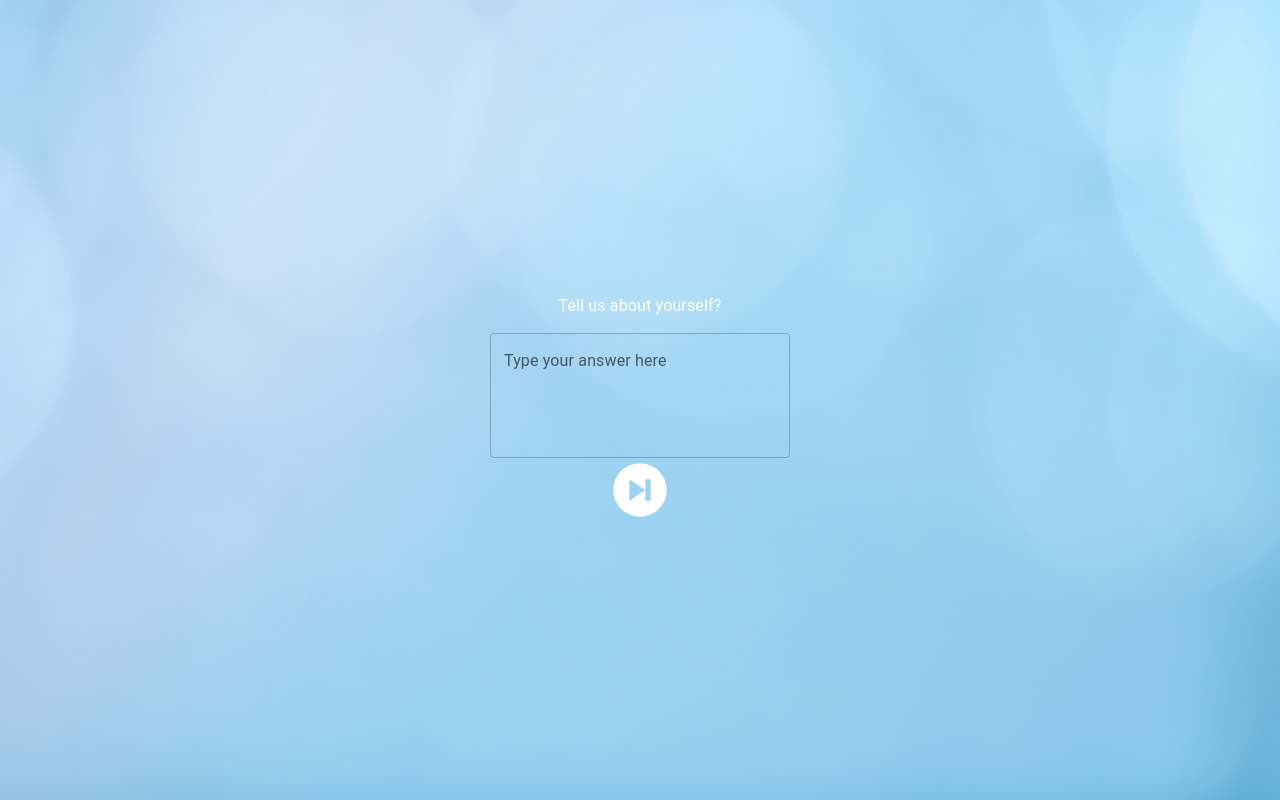
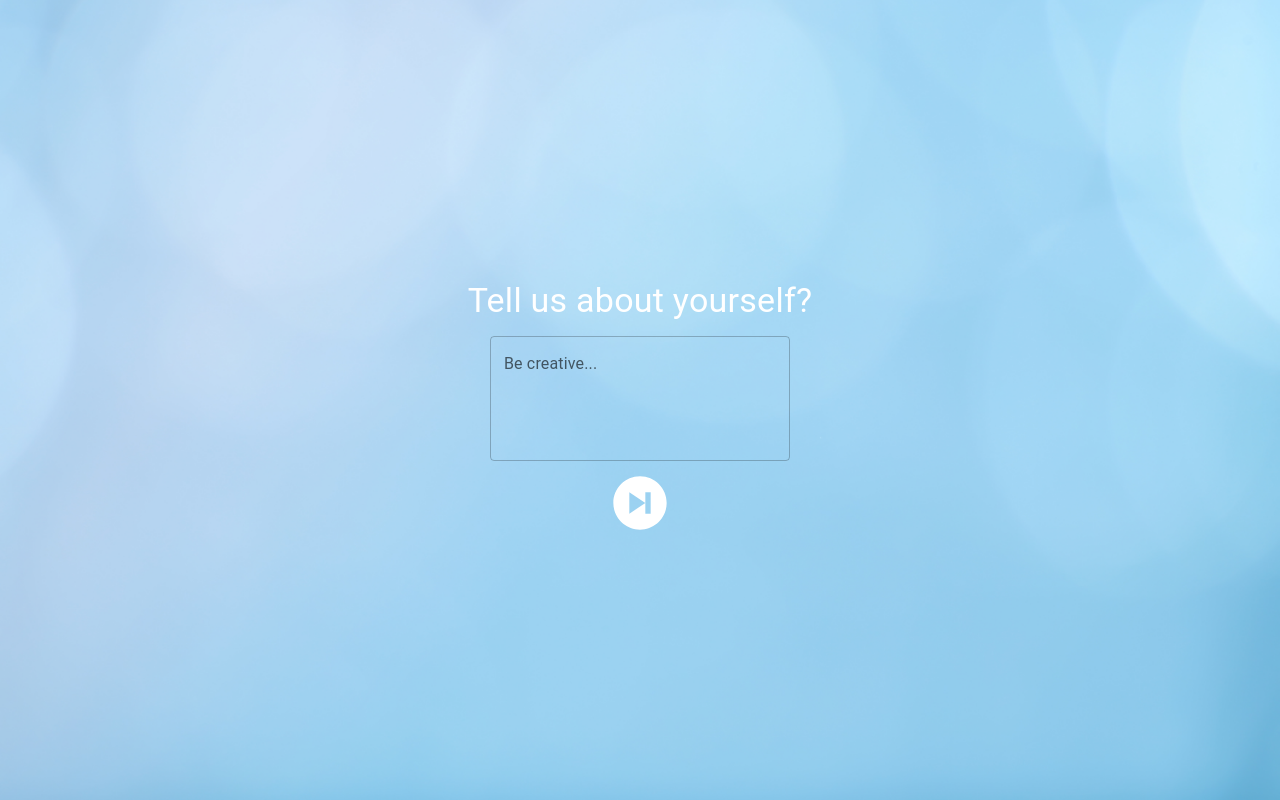
Before and after one commit to oprokopieva382/Love-Link, a React (Vite) app in the folder client/: page /question4 in a window 1280 px wide. Built offline with nearby package versions, Linux system fonts and the light colour scheme.

Commit message:
coding style Improvement in EntryNavBar

```diff
--- a/client/src/components/EntryNavBar.jsx
+++ b/client/src/components/EntryNavBar.jsx
@@ -1,6 +1,10 @@
-import Box from "@mui/material/Box";
 import Typography from "@mui/material/Typography";
-import { StyledArrow, StyledFaHeart } from "../style/entryNavBar.style";
+import {
+  StyledArrow,
+  StyledContainer,
+  StyledFaHeart,
+  StyledTypography,
+} from "../style/entryNavBar.style";
 import { LogInModal } from "./LogInModal";
 import { useState } from "react";
 
@@ -16,29 +20,19 @@ export const EntryNavBar = () => {
   };
 
   return (
-    <Box
-      sx={{
-        display: "flex",
-        justifyContent: "center",
-        padding: "10px 20px",
-        background: "rgba(255, 255, 255, 0.1)",
-        position: "fixed",
-        top: 0,
-        width: "100%",
-        zIndex: 1000,
-      }}
-    >
+    <StyledContainer>
       <Typography variant="h5">
-        Love<span style={{ color: "white", paddingRight: "10px" }}>Link </span>
+        <span style={{ color: "#90D1FF" }}>Love</span>
+        <span style={{ color: "white", paddingRight: "10px" }}>Link </span>
       </Typography>
       <StyledFaHeart onClick={handleOpenModal} />
       <StyledArrow />
-      <Typography sx={{ color: "white", marginTop: "4px" }}>Login</Typography>
+      <StyledTypography>Login</StyledTypography>
       <LogInModal
         handleCloseModal={handleCloseModal}
         handleOpenModal={handleOpenModal}
         modal={modal}
       />
-    </Box>
+    </StyledContainer>
   );
 };
--- a/client/src/pages/QuestionFour.jsx
+++ b/client/src/pages/QuestionFour.jsx
@@ -15,18 +15,18 @@ export const QuestionFour = () => {
 
   return (
     <BoxContainer>
-      <StyledTypography>Tell us about yourself?</StyledTypography>
+      <StyledTypography variant="h4">Tell us about yourself?</StyledTypography>
       <StyledTextField
         multiline
         rows={4}
-        label="Type your answer here"
+        label="Be creative..."
         variant="outlined"
         value={userInput}
         onChange={(e) => setUserInput(e.target.value)}
       />
       <BiSolidSkipNextCircle
         onClick={runNextPage}
-        style={{ fontSize: "4rem" }}
+        style={{ fontSize: "4rem", marginTop: 10 }}
       />
     </BoxContainer>
   );
--- a/client/src/style/entryNavBar.style.jsx
+++ b/client/src/style/entryNavBar.style.jsx
@@ -1,6 +1,8 @@
 import styled from "styled-components";
 import { FaHeart } from "react-icons/fa";
 import { IoIosArrowRoundBack } from "react-icons/io";
+import Box from "@mui/material/Box";
+import Typography from "@mui/material/Typography";
 
 export const StyledFaHeart = styled(FaHeart)`
   color: #90d1ff;
@@ -21,3 +23,19 @@ export const StyledArrow = styled(IoIosArrowRoundBack)`
   margin-left: 10px;
   margin-top: 5px;
 `;
+
+export const StyledContainer = styled(Box)`
+  display: flex;
+  justify-content: center;
+  padding: 10px 20px;
+  background: rgba(255, 255, 255, 0.1);
+  position: fixed;
+  top: 0;
+  width: 100%;
+  z-index: 1000;
+`;
+
+export const StyledTypography = styled(Typography)`
+  color: white;
+  margin-top: 4px;
+`;
```
